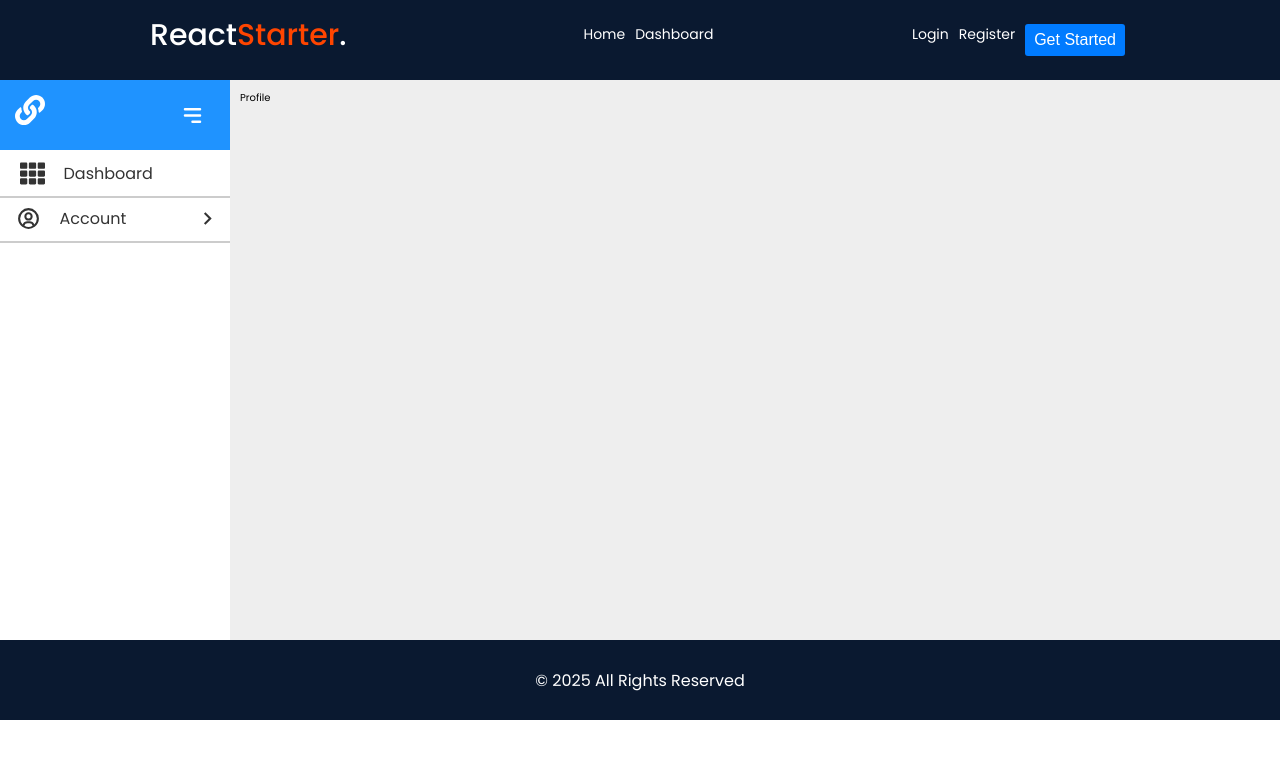
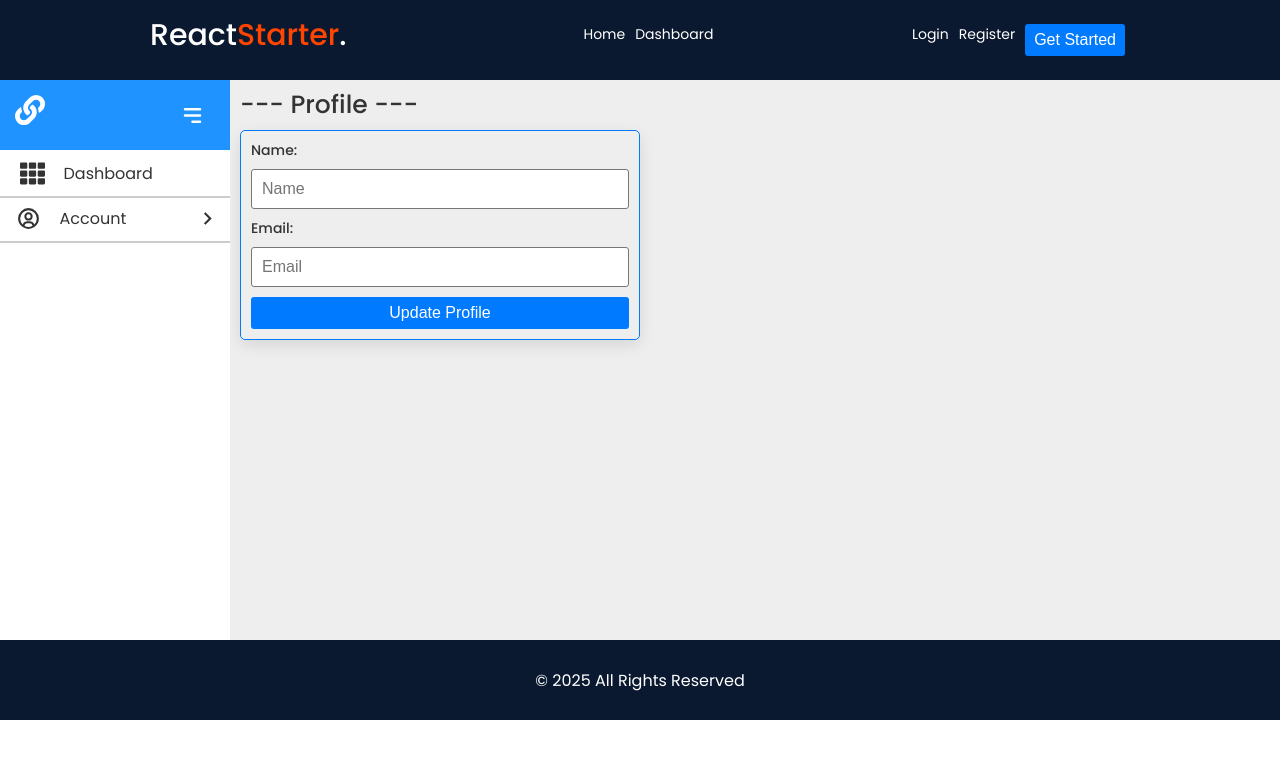
Before and after one commit to karmartir/react-template, a React (Create React App) app: page /admin/profile in a window 1280 px wide. Shown: the top 758 px of the page. Built offline with nearby package versions, Linux system fonts and the light colour scheme.

Commit message:
Dashboard Profile Page

```diff
--- a/src/components/admin/home/Home.js
+++ b/src/components/admin/home/Home.js
@@ -1,7 +1,15 @@
 import React from "react";
 
 const Home = () => {
-  return <div>Home</div>;
+  return (
+    <div>
+      <h3>--- Dashboard ---</h3>
+      <p>
+        {" "}
+        This is the user's <b>Dashboard Page</b>
+      </p>
+    </div>
+  );
 };
 
 export default Home;
--- a/src/components/admin/profile/Profile.js
+++ b/src/components/admin/profile/Profile.js
@@ -1,7 +1,27 @@
-import React from "react";
+import "./Profile.scss";
+import Card from "./../../card/Card";
 
 const Profile = () => {
-  return <div>Profile</div>;
+  return (
+    <div className="profile">
+      <h3>--- Profile ---</h3>
+      <Card cardClass={"card"}>
+        <form>
+          <p>
+            <label>Name:</label>
+            <input type="text" placeholder="Name" name="name" />
+          </p>
+          <p>
+            <label>Email:</label>
+            <input type="email" placeholder="Email" name="email" />
+          </p>
+          <button className="--btn --btn-primary --btn-block">
+            Update Profile
+          </button>
+        </form>
+      </Card>
+    </div>
+  );
 };
 
 export default Profile;
```
